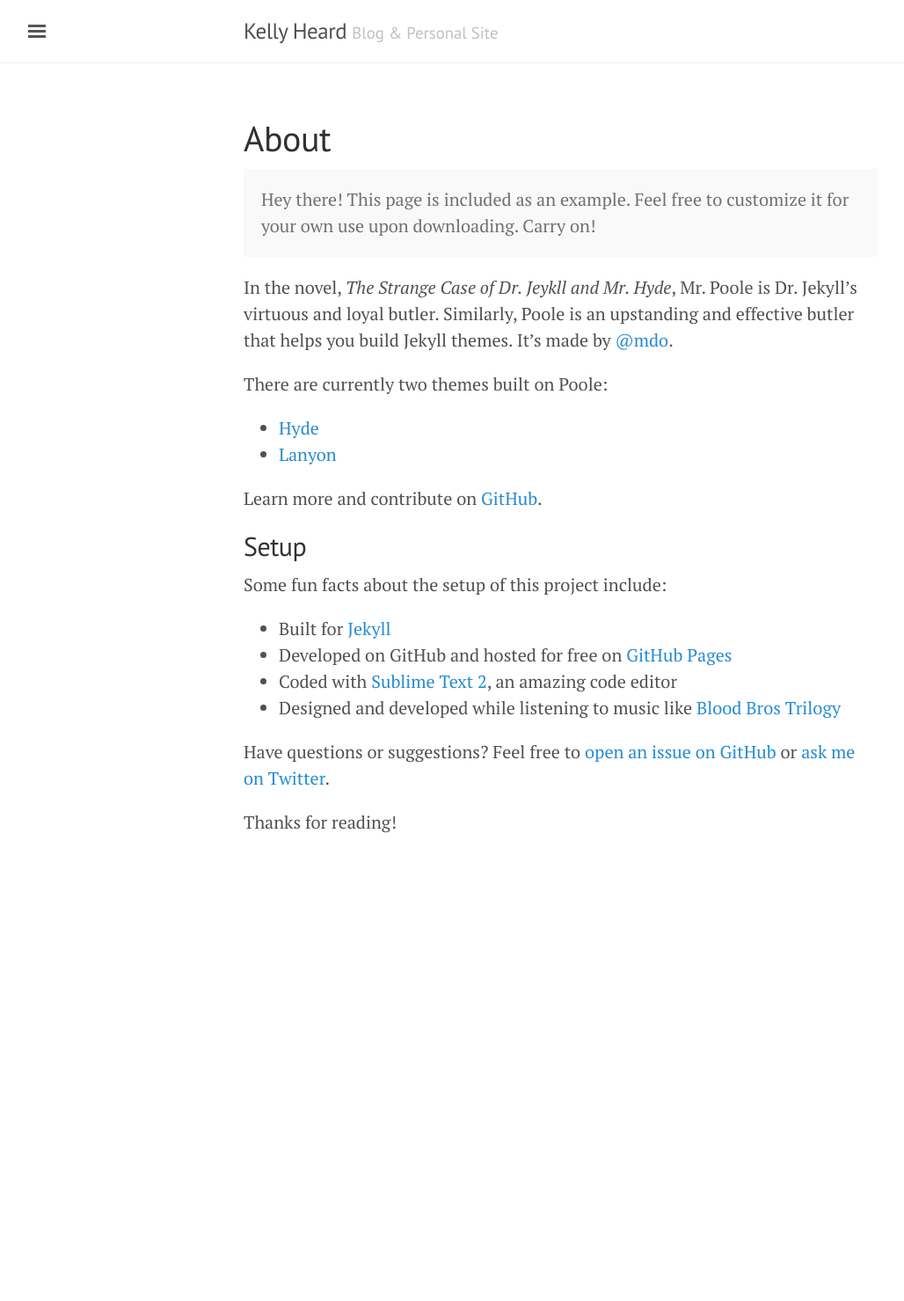
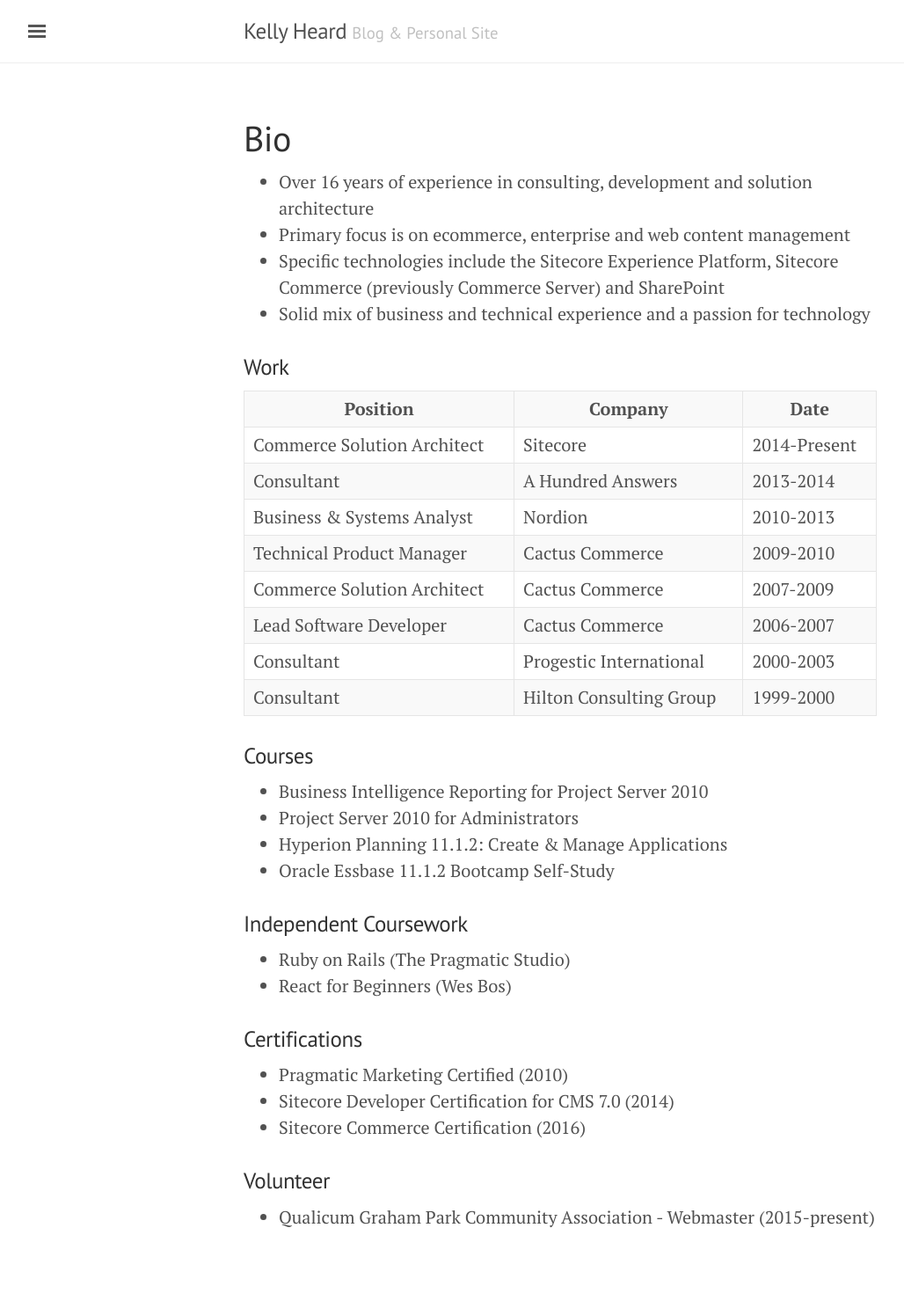
Before and after one commit to heardk/heardk.github.io, a Jekyll site: the page built from about.md, in a window 1280 px wide. Shown: the whole page at 88% size, without its empty margins (3-1031 px from the left). Built offline with Jekyll 4.4.1, drawn with Linux system fonts in a browser that asks for light colours; before the commit the page ends 1030 px from its top, so only the background shows below that.

Commit message:
updated bio

```diff
--- a/about.md
+++ b/about.md
@@ -1,30 +1,77 @@
 ---
 layout: page
-title: About
+title: Bio
 ---
 
-<p class="message">
-  Hey there! This page is included as an example. Feel free to customize it for your own use upon downloading. Carry on!
-</p>
+* Over 16 years of experience in consulting, development and solution architecture
+* Primary focus is on ecommerce, enterprise and web content management
+* Specific technologies include the Sitecore Experience Platform, Sitecore Commerce (previously Commerce Server) and SharePoint
+* Solid mix of business and technical experience and a passion for technology
 
-In the novel, *The Strange Case of Dr. Jeykll and Mr. Hyde*, Mr. Poole is Dr. Jekyll's virtuous and loyal butler. Similarly, Poole is an upstanding and effective butler that helps you build Jekyll themes. It's made by [@mdo](https://twitter.com/mdo).
+### Work
 
-There are currently two themes built on Poole:
+<table><tr><th>Position</th><th>Company</th><th>Date</th>
+</tr>
+<tr>
+<td>Commerce Solution Architect</td>
+<td>Sitecore</td>
+<td>2014-Present</td>
+</tr>
+<tr>
+<td>Consultant</td>
+<td>A Hundred Answers</td>
+<td>2013-2014</td>
+</tr>
+<tr>
+<td>Business & Systems Analyst</td>
+<td>Nordion</td>
+<td>2010-2013</td>
+</tr>
+<tr>
+<td>Technical Product Manager</td>
+<td>Cactus Commerce</td>
+<td>2009-2010</td>
+</tr>
+<tr>
+<td>Commerce Solution Architect</td>
+<td>Cactus Commerce</td>
+<td>2007-2009</td>
+</tr>
+<tr>
+<td>Lead Software Developer</td>
+<td>Cactus Commerce</td>
+<td>2006-2007</td>
+</tr>
+<tr>
+<td>Consultant</td>
+<td>Progestic International</td>
+<td>2000-2003</td>
+</tr>
+<tr>
+<td>Consultant</td>
+<td>Hilton Consulting Group</td>
+<td>1999-2000</td>
+</tr>
+</table>
 
-* [Hyde](http://hyde.getpoole.com)
-* [Lanyon](http://lanyon.getpoole.com)
+### Courses
 
-Learn more and contribute on [GitHub](https://github.com/poole).
+* Business Intelligence Reporting for Project Server 2010
+* Project Server 2010 for Administrators
+* Hyperion Planning 11.1.2: Create & Manage Applications
+* Oracle Essbase 11.1.2 Bootcamp Self-Study
 
-## Setup
+### Independent Coursework
 
-Some fun facts about the setup of this project include:
+* Ruby on Rails (The Pragmatic Studio)
+* React for Beginners (Wes Bos)
 
-* Built for [Jekyll](http://jekyllrb.com)
-* Developed on GitHub and hosted for free on [GitHub Pages](https://pages.github.com)
-* Coded with [Sublime Text 2](http://sublimetext.com), an amazing code editor
-* Designed and developed while listening to music like [Blood Bros Trilogy](https://soundcloud.com/maddecent/sets/blood-bros-series)
+### Certifications
 
-Have questions or suggestions? Feel free to [open an issue on GitHub](https://github.com/poole/issues/new) or [ask me on Twitter](https://twitter.com/mdo).
+* Pragmatic Marketing Certified (2010)
+* Sitecore Developer Certification for CMS 7.0  (2014)
+* Sitecore Commerce Certification (2016)
 
-Thanks for reading!
+### Volunteer
+
+* Qualicum Graham Park Community Association - Webmaster (2015-present)
```
